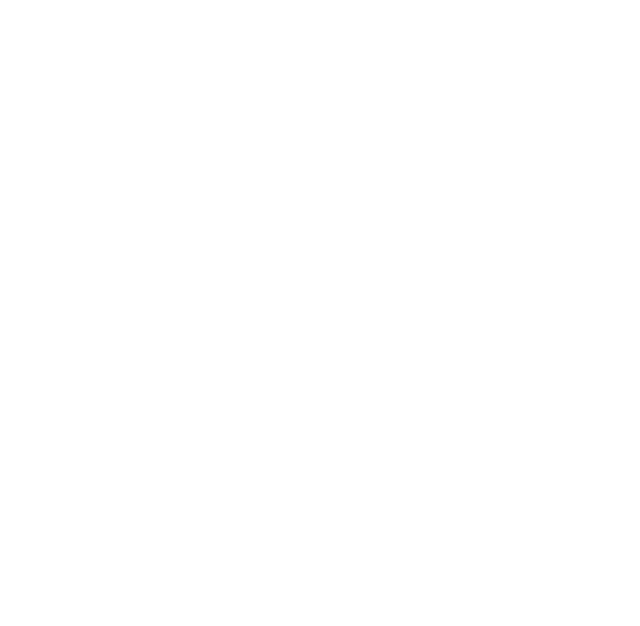
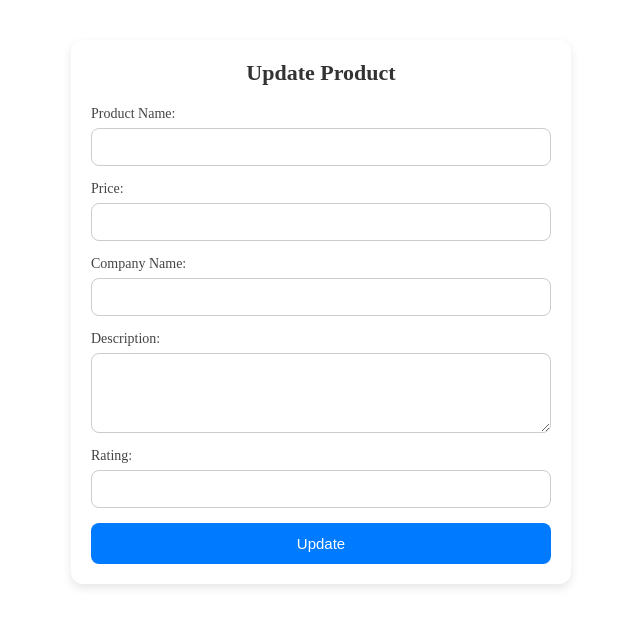
Before and after one commit to shubhsaw/E-com-Dashboard, a React (Vite) app in the folder client/: page /UpdateProduct/1 in a window 1280 px wide. Before the commit this address had no page. Shown: the top 626 px of the page, without its empty margins (319-959 px from the left). Built offline with nearby package versions, Linux system fonts and the light colour scheme; sample sign-in values are in the browser's storage.

Commit message:
#26 Update Product Component UI

```diff
--- a/client/src/Routes/NavRoutes.jsx
+++ b/client/src/Routes/NavRoutes.jsx
@@ -2,7 +2,7 @@
 import {BrowserRouter, Route, Routes} from 'react-router-dom'
 
 // import AddProduct from './AddProduct'
-import UpdateProduct from './UpdateProduct'
+// import UpdateProduct from './UpdateProduct/UpdateProduct'
 
 import Profile from './Profile'
 import Home from '../Home'
@@ -12,6 +12,7 @@
 import AddProduct from './Add product/AddProduct'
 import Product from './Product/Products'
 import Products from './Product/Products'
+import UpdateProduct from './UpdateProduct/UpdateProduct'
 // import Product from '../../../server/product'
 const NavRoutes = () => {
   return (
@@ -23,7 +24,7 @@
         <Route path='/'element={<Home/>}/>
         <Route path='/Products' element={<Products/>}/>
         <Route path="/AddProduct" element={<AddProduct/>}/>
-        <Route path="/UpdateProduct" element={<UpdateProduct/>}/>
+        <Route path="/UpdateProduct/:id" element={<UpdateProduct/>}/>
         <Route path="/" element={<Home/>} />
         <Route path="/Profile" element={<Profile/>}/>
         </Route>
--- a/client/src/Routes/Product/Products.jsx
+++ b/client/src/Routes/Product/Products.jsx
@@ -3,6 +3,8 @@
 import { useNavigate } from "react-router-dom";
 import { IoIosArrowBack } from "react-icons/io";
 import { MdDelete } from "react-icons/md";
+import { MdEdit } from "react-icons/md";
+
 
 const Products = () => {
     const navigate = useNavigate()
@@ -55,7 +57,12 @@
                                         <td>{item.company}</td>
                                         <td colSpan={2}>{item.desc}</td>
                                         <td>{item.rating}</td>
-                                        <td><button id={style.delbtn} onClick={()=>deleteProduct(item._id)}><MdDelete /></button></td>
+                                        <td>
+                                            <span style={{ display: 'flex', gap: '10px' }}>
+                                            <button id={style.delbtn} onClick={()=>deleteProduct(item._id)}><MdDelete /></button>
+                                            <button id={style.editbtn} onClick={()=>navigate(`/UpdateProduct/${item._id}`)}><MdEdit /></button>
+                                            </span>
+                                        </td>
                                     </tr>
                                 ))
                             ) : (
--- a/client/src/Routes/Product/Products.module.css
+++ b/client/src/Routes/Product/Products.module.css
@@ -105,3 +105,16 @@
   justify-content: center;
   font-size: larger;
 }
+#editbtn{
+  background-color: rgb(78, 153, 246);
+  border-radius: 4px;
+  color: white;
+  border: none;
+  cursor: pointer;
+  padding: 6px 10px;
+  display: flex;
+  align-items: center;
+  justify-content: center;
+  font-size: larger;
+  margin-right: 8px;
+}
--- a/client/src/Routes/UpdateProduct.jsx
+++ /dev/null
@@ -1,11 +0,0 @@
-import React from 'react'
-
-const UpdateProduct = () => {
-  return (
-    <div>
-      <h1>Update Product Page</h1>
-    </div>
-  )
-}
-
-export default UpdateProduct
--- /dev/null
+++ b/client/src/Routes/UpdateProduct/UpdateProduct.jsx
@@ -0,0 +1,92 @@
+import React, { useState } from "react";
+import styles from "./UpdateProduct.module.css";
+
+const UpdateProduct = () => {
+  const [product, setProduct] = useState({
+    name: "",
+    price: "",
+    company: "",
+    description: "",
+    rating: ""
+  });
+
+  const handleChange = (e) => {
+    setProduct({ ...product, [e.target.name]: e.target.value });
+  };
+
+  const handleSubmit = (e) => {
+    e.preventDefault();
+    console.log("Updated Product:", product);
+    alert("Product Updated (UI only)");
+  };
+
+  return (
+    <div className={styles.container}>
+      <h2 className={styles.title}>Update Product</h2>
+      <form onSubmit={handleSubmit} className={styles.form}>
+
+        <div className={styles.field}>
+          <label className={styles.label}>Product Name:</label>
+          <input
+            type="text"
+            name="name"
+            value={product.name}
+            onChange={handleChange}
+            className={styles.input}
+          />
+        </div>
+
+        <div className={styles.field}>
+          <label className={styles.label}>Price:</label>
+          <input
+            type="number"
+            name="price"
+            value={product.price}
+            onChange={handleChange}
+            className={styles.input}
+          />
+        </div>
+
+        <div className={styles.field}>
+          <label className={styles.label}>Company Name:</label>
+          <input
+            type="text"
+            name="company"
+            value={product.company}
+            onChange={handleChange}
+            className={styles.input}
+          />
+        </div>
+
+        <div className={styles.field}>
+          <label className={styles.label}>Description:</label>
+          <textarea
+            name="description"
+            value={product.description}
+            onChange={handleChange}
+            className={styles.textarea}
+          />
+        </div>
+
+        <div className={styles.field}>
+          <label className={styles.label}>Rating:</label>
+          <input
+            type="number"
+            min="1"
+            max="5"
+            name="rating"
+            value={product.rating}
+            onChange={handleChange}
+            className={styles.input}
+          />
+        </div>
+
+        <button type="submit" className={styles.btn}>
+          Update
+        </button>
+      </form>
+    </div>
+  );
+};
+
+export default UpdateProduct;
--- /dev/null
+++ b/client/src/Routes/UpdateProduct/UpdateProduct.module.css
@@ -0,0 +1,77 @@
+.container {
+  max-width: 500px;
+  margin: 40px auto;
+  padding: 20px;
+  background: #ffffff;
+  border-radius: 12px;
+  box-shadow: 0 4px 10px rgba(0,0,0,0.1);
+}
+
+.title {
+  text-align: center;
+  margin-bottom: 20px;
+  font-size: 22px;
+  font-weight: bold;
+  color: #333;
+}
+
+.form {
+  display: flex;
+  flex-direction: column;
+  gap: 15px;
+}
+
+.field {
+  display: flex;
+  flex-direction: column;
+}
+
+.label {
+  font-size: 14px;
+  font-weight: 500;
+  color: #444;
+  margin-bottom: 6px;
+}
+
+.input {
+  padding: 10px;
+  border: 1px solid #ccc;
+  border-radius: 8px;
+  font-size: 14px;
+  outline: none;
+  transition: border 0.2s ease;
+}
+
+.input:focus {
+  border: 1px solid #007bff;
+}
+
+.textarea {
+  padding: 10px;
+  border: 1px solid #ccc;
+  border-radius: 8px;
+  font-size: 14px;
+  outline: none;
+  transition: border 0.2s ease;
+  resize: vertical;
+  min-height: 80px;
+}
+
+.textarea:focus {
+  border: 1px solid #007bff;
+}
+
+.btn {
+  background: #007bff;
+  color: #fff;
+  padding: 12px;
+  border: none;
+  border-radius: 8px;
+  font-size: 15px;
+  cursor: pointer;
+  transition: background 0.3s ease;
+}
+
+.btn:hover {
+  background: #0056b3;
+}
```
